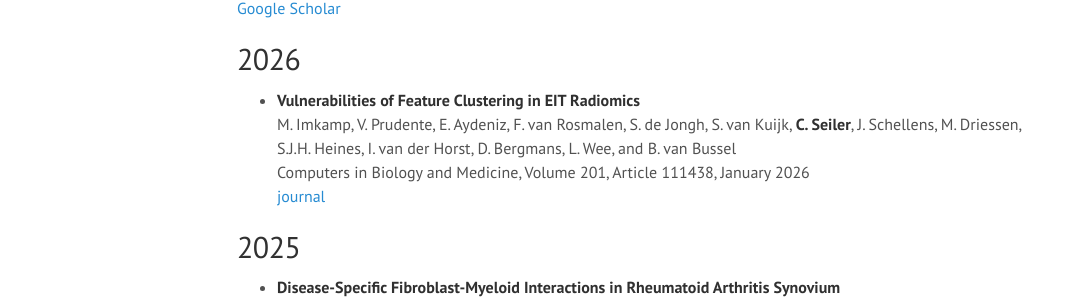
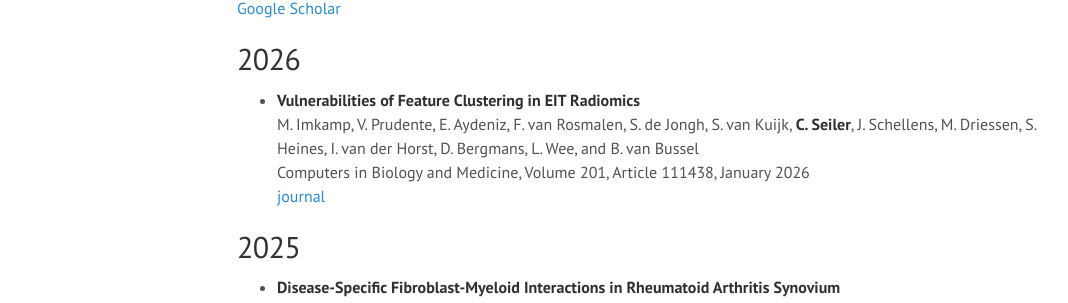
Before and after one commit to ChristofSeiler/ChristofSeiler.github.io, a Jekyll site: the page built from research.md, in a window 1280 px wide and 900 px high. Shown: the part 196-499 px from the top of the window, without its empty margins (3-1071 px from the left). Built offline with Jekyll 4.4.1, drawn with Linux system fonts in a browser that asks for light colours.

Commit message:
cleaning up citation

```diff
--- a/research.md
+++ b/research.md
@@ -8,7 +8,7 @@ title: Research
 ## 2026
 
 * **Vulnerabilities of Feature Clustering in EIT Radiomics** <br>
-M. Imkamp, V. Prudente, E. Aydeniz, F. van Rosmalen, S. de Jongh, S. van Kuijk, **C. Seiler**, J. Schellens, M. Driessen, S.J.H. Heines, I. van der Horst, D. Bergmans, L. Wee, and B. van Bussel <br>
+M. Imkamp, V. Prudente, E. Aydeniz, F. van Rosmalen, S. de Jongh, S. van Kuijk, **C. Seiler**, J. Schellens, M. Driessen, S. Heines, I. van der Horst, D. Bergmans, L. Wee, and B. van Bussel <br>
 Computers in Biology and Medicine, Volume 201, Article 111438, January 2026 <br>
 [journal](https://authors.elsevier.com/c/1mMp82OYdBXT5)
 
```
